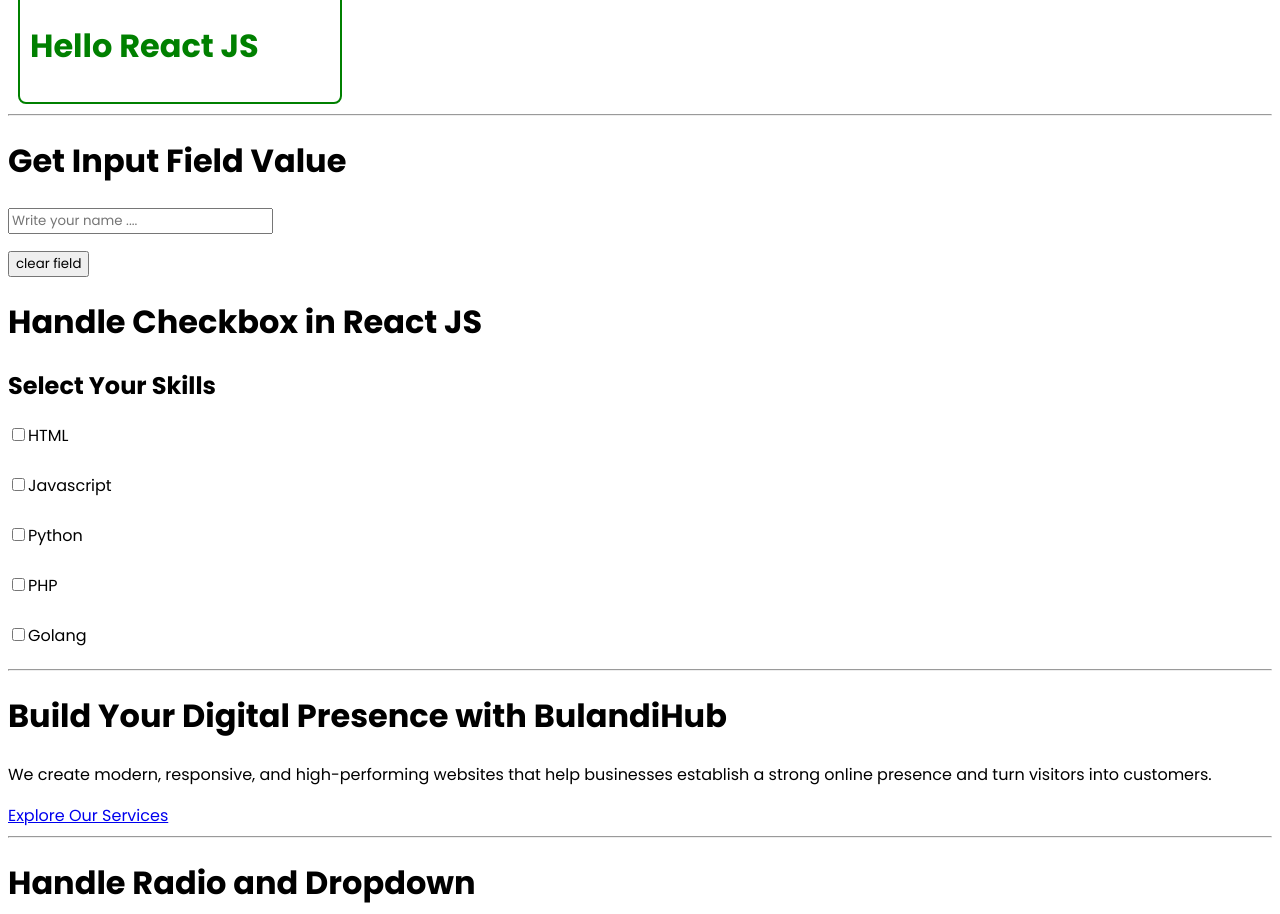
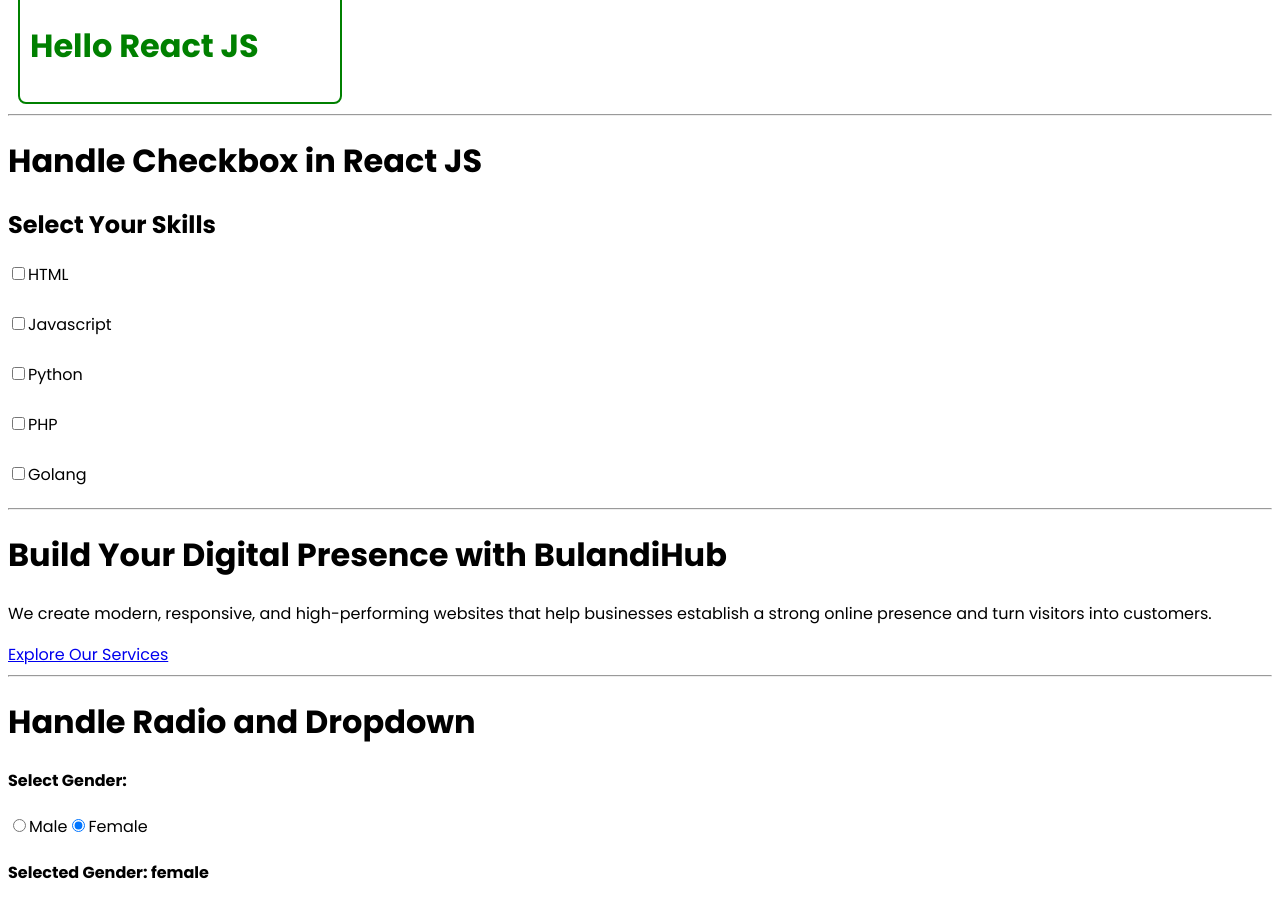
Before and after one commit to MoeezAhmed-Developer/React-Course, a React (Vite) app: page / in a window 1280 px wide. Shown: the part 2960-3874 px from the top of the page. Built offline with nearby package versions, Linux system fonts and the light colour scheme.

Commit message:
fix: comment out InputField component in App

```diff
--- a/src/App.jsx
+++ b/src/App.jsx
@@ -69,7 +69,7 @@ function App() {
         <h1>Hello React JS</h1>
       </Wrapper>
       <hr />
-      <InputField />
+      {/* <InputField /> */}
       {/* <Controller /> */}
       <Skills /> <hr />
       <TestComponent />
```
